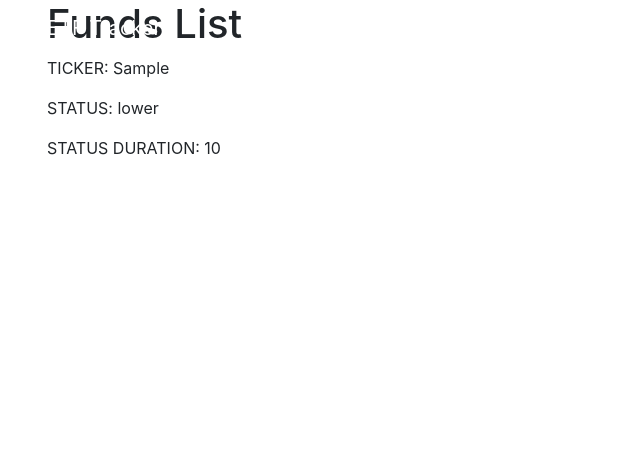
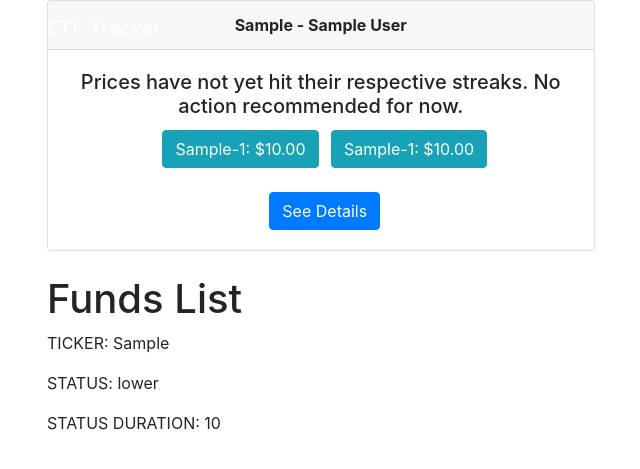
Before and after one commit to jerry-ye-xu/etf_tracker, a Django app: page /tracker/ in a window 1280 px wide. Shown: the top 469 px of the page, without its empty margins (38-678 px from the left). Run offline with Django 3.2, Linux system fonts and the light colour scheme; tables that the repository leaves empty hold one stand-in row (values such as "Sample post"); parts of the project's set-up code (start-up, migrations or seed data) failed here and were passed over; some libraries are stand-ins or nearby versions.

Commit message:
bootstrap cards, it's a little bit nicer now

```diff
--- a/data/tickers_to_track.csv
+++ b/data/tickers_to_track.csv
@@ -1,3 +1,3 @@
 2
-AAPL, 3, 10, 1, 5
-VEU, 5, 30, 2, 5
+AAPL, Apple, 3, 10, 1, 5
+VEU, Vangard EU, 5, 30, 2, 5
--- a/django_backend/tracker/models.py
+++ b/django_backend/tracker/models.py
@@ -4,6 +4,10 @@ from django.db import models
 
 class Fund(models.Model):
     ticker = models.CharField(unique=True, max_length=10)
+    ticker_full_name = models.CharField(
+        max_length=100,
+        default=""
+    )
     function = models.CharField(max_length=10)
     interval = models.CharField(max_length=10)
     days_to_store = models.IntegerField()
@@ -13,10 +17,15 @@ class Fund(models.Model):
     low_streak_alert = models.IntegerField()
     high_streak_alert = models.IntegerField()
 
+    latest_low_price = models.FloatField(default=0)
+    latest_high_price = models.FloatField(default=0)
+
     status = models.CharField(max_length=10)
     status_duration = models.IntegerField()
     prev_status = models.CharField(max_length=10, null=True)
     holiday = models.BooleanField()
+
+    most_recent_date = models.DateField(null=True)
 
     def __str__(self):
         return f"ticker: {self.ticker} - {self.function} - {self.interval}\n\
--- a/django_backend/tracker/templates/tracker/_layouts/base.html
+++ b/django_backend/tracker/templates/tracker/_layouts/base.html
@@ -22,14 +22,14 @@
 <body>
     <header class="site-header">
       <nav class="navbar navbar-expand-md navbar-dark bg-steel fixed-top">
-        <div class="container">
+        <div class="container-md">
           <a class="navbar-brand mr-4" href="{% url 'tracker-home' %}">ETF Tracker</a>
           </div>
         </div>
       </nav>
     </header>
 
-    <main role="main" class="container">
+    <main role="main" class="container-lg">
       <div class="row">
         <div class="col-md-8">
           <!-- How does Django see messages? Is it because it's part of the original templating? -->
--- a/django_backend/tracker/templates/tracker/_pages/home.html
+++ b/django_backend/tracker/templates/tracker/_pages/home.html
@@ -1,5 +1,30 @@
 {% extends "tracker/_layouts/base.html" %}
 {% block content %}
+    {% for fund in funds_list %}
+        <div class="card text-center w-75 rounded">
+          <div class="card-header">
+            <b> {{ fund.ticker }} - {{ fund.ticker_full_name }} </b>
+          </div>
+          <div class="card-body">
+            <!-- <h5 class="card-title">Daily update</h5> -->
+            {% if fund.high_freq_period < fund.low_freq_period and fund.status_duration > fund.low_streak_alert %}
+                <h5 class="card-title"> Consider buying! </h5>
+            {% elif fund.high_freq_period > fund.low_freq_period and fund.status_duration > fund.high_streak_alert %}
+                <h5 class="card-title"> Consider selling! </h5>
+            {% else %}
+                <h5 class="card-title"> Prices have not yet hit their respective streaks. No action recommended for now. </h5>
+            {% endif %}
+
+            <div class="container-fluid">
+                <button type="button" class="btn btn-info ml-2">{{fund.function}}-{{fund.high_freq_period}}: ${{ fund.latest_high_price | floatformat:2 }}</button>
+                <button type="button" class="btn btn-info ml-2">{{fund.function}}-{{fund.low_freq_period}}: ${{ fund.latest_low_price | floatformat:2 }}</button>
+            </div>
+            <br>
+            <a href="#" class="btn btn-primary ml-2">See Details</a>
+          </div>
+        </div>
+        <br>
+    {% endfor %}
     <h1>Funds List</h1>
     {% for fund in funds_list %}
         <article class="media content-section">
@@ -10,26 +35,24 @@
           </div>
         </article>
     {% endfor %}
+<!--       <article class="media content-section">
+        {% for fund_price in funds_prices %}
+          <article class="media content-section">
+            <div>
+              <p>TICKER: {{ fund_price.fund.ticker }}</p>
+              <p>STATUS: {{ fund_price.fund.status }}</p>
+              <p>STATUS DURATION: {{ fund_price.fund.status_duration }}</p>
+            </div>
+          </article>
+          <div>
+            <p>TICKER: {{ fund_price.fund.ticker }}</p>
+            <br>
+            <p>FREQ_TYPE: {{ fund_price.freq_type }}</p>
+            <br>
+            <p>DATE: {{ fund_price.date }}</p>
+            <br>
+            <p>PRICE: {{ fund_price.price }}</p>
+          </div>
+        {% endfor %}
+      </article> -->
 {% endblock content %}
-
-<!-- <!DOCTYPE html>
-<html>
-<head>
-    {% if title %}
-        <title> {{ Title }}</title>
-    {% else %}
-        <title>The Blog</title>
-    {% endif %}
-</head>
-<body>
-    <h1>Home Page</h1>
-
-    {% for post in data %}
-        <h1>{{ post.title }} </h1>
-        <p> By {{ post.author }} on {{ post.date_posted }} </p>
-        <p> {{ post.content }} <p>
-    {% endfor %}
-</body>
-</html> -->
-
-<!-- NOTE: NO SPACE FOR FILTERS |add:-->
--- a/django_backend/tracker/views.py
+++ b/django_backend/tracker/views.py
@@ -1,3 +1,5 @@
+import datetime as dt
+
 from django.shortcuts import render
 
 # Create your views here.
@@ -9,8 +11,25 @@ from django.views.generic import (
 
 from .models import Fund, FundPrices
 
+DATE_FORMAT = "%Y-%m-%d"
+
+def filter_dates(n):
+    return dt.datetime.today() - dt.timedelta(days=n)
+
 class FundListView(ListView):
     model = Fund
     context_object_name = "funds_list"
     template_name = "tracker/_pages/home.html"
     # paginate_by = 5
+
+    ordering = ["-most_recent_date"]
+
+    def get_context_data(self, *args, **kwargs):
+        cutoff_date = filter_dates(n=10)
+
+        context = super(FundListView, self).get_context_data(**kwargs)
+        context["funds_prices"] = FundPrices.objects.filter(date__gte=cutoff_date)
+
+        print(context["funds_prices"])
+
+        return context
```
Also changed, not shown: django_backend/README.md, django_backend/tracker/migrations/0004_auto_20200112_0753.py (added), django_backend/tracker/migrations/0005_auto_20200112_0754.py (added), django_backend/tracker/migrations/0006_fund_most_recent_date.py (added), django_backend/tracker/migrations/0007_auto_20200112_0838.py (added).
